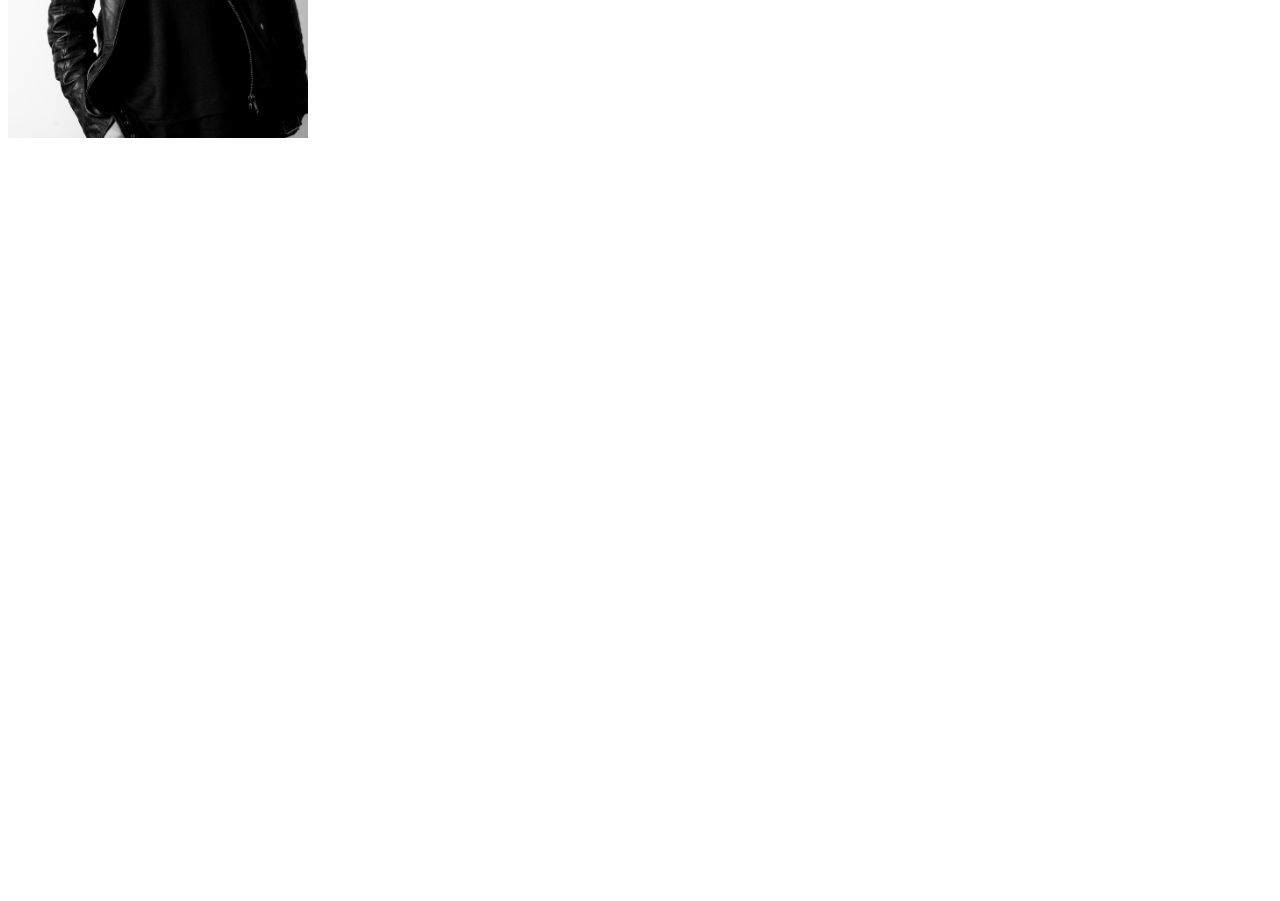
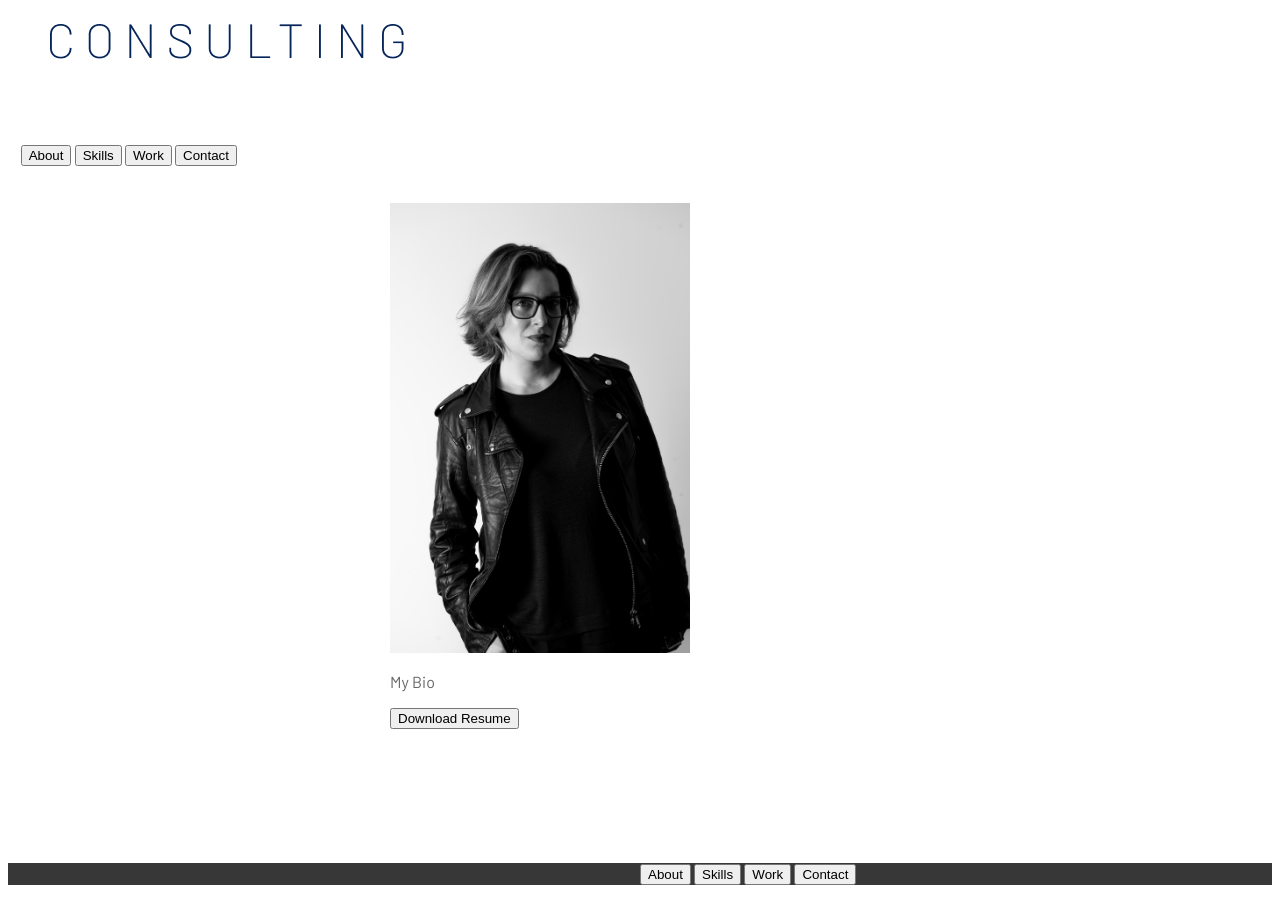
Before and after one commit to caraserio72/My_First_Repo, a plain HTML site: page index.html in a window 1280 px wide. Shown: the part 320-1221 px from the top of the page. Before the commit the page ends 800 px from the top, so only its background shows below. Drawn offline with Linux system fonts and the light colour scheme.

Commit message:
Updates for HW17 Req

```diff
--- a/CSS/PortfolioStyle.css
+++ b/CSS/PortfolioStyle.css
@@ -1,3 +1,53 @@
+body{
+    font-family: 'Barlow', sans-serif;
+    color: #686565;
+}
+h1{
+    font-size: 36px;
+    font-weight:600;
+}
+h2{
+    font-size:24px;
+    font-weight:200;
+}
+h3{
+    font-size:18px;
+    font-weight:400;
+}
+h4{
+    font-size:14px;
+    font-weight:500;
+}
+.inline-block{
+    display:inline-block;
+    vertical-align:top;
+}
+.logo{
+    width:23%;
+    padding:1%;
+    text-align:center;
+}
+nav{
+    width:73%;
+    padding:1%;
+}
+ul{
+  width:50%;
+  margin-left:auto;
+}
+.heroimg{
+    height:600px;
+    padding:25px;
+}
 #headshot{
-    width:300px;
+width:300px;
 }
+.content{
+    width:500px;
+    margin:0 auto;
+}
+footer{
+    background-color: #373738;
+    margin-left:auto;
+    margin-right:auto;
+}
--- a/index.html
+++ b/index.html
@@ -5,12 +5,38 @@
     <meta name="viewport" content="width=device-width, initial-scale=1.0">
     <title>Cara Serio Portfolio</title>
     <link rel="stylesheet" href="CSS/PortfolioStyle.css">
+    <link rel="preconnect" href="https://fonts.gstatic.com">
+<link href="https://fonts.googleapis.com/css2?family=Barlow:ital,wght@0,100;0,200;0,300;0,400;0,500;0,600;0,700;0,800;0,900;1,100;1,200;1,300;1,400;1,500;1,600;1,700;1,800;1,900&display=swap" rel="stylesheet">
 </head>
 <body>
-<section>
-    <div>
+<header class="navigation">
+<div class="inline-block" class="logo">
+    <img src="Images/CAS LOGO.png" alt="Cara Serio Logo">
+</div>
+<nav class="inline-block">
+<ou>
+    <button>About</button>
+    <button>Skills</button>
+    <button>Work</button>
+    <button>Contact</button>
+</ou>
+</nav>
+</header>
+<section class="heroimg">
+    <div class="content">
         <img src="Images/CaraHeadshot.jpg" alt="Cara Serio Headshot" id="headshot">
+        <p>My Bio</p>
+        <button>Download Resume</button>
     </div>
 </section>
+<br>
+<footer>
+    <ul>
+        <button>About</button>
+        <button>Skills</button>
+        <button>Work</button>
+        <button>Contact</button>
+    </ul>
+</footer>
 </body>
 </html>
```
